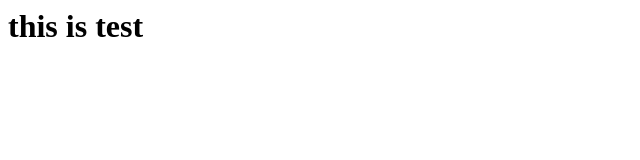
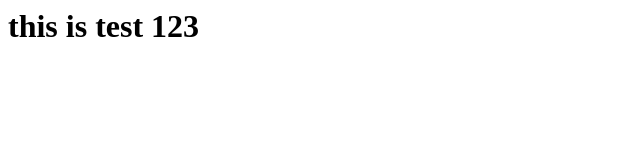
Before and after one commit to sidorares/gitgit, a plain HTML site: page index.html in a window 1280 px wide. Shown: the full height of the page, 0-640 px from the left. Drawn offline with Linux system fonts and the light colour scheme.

Commit message:
update website

```diff
--- a/index.html
+++ b/index.html
@@ -1 +1 @@
-<h1 id="this-is-test">this is test</h1>
+<h1 id="this-is-test-123">this is test 123</h1>
```
